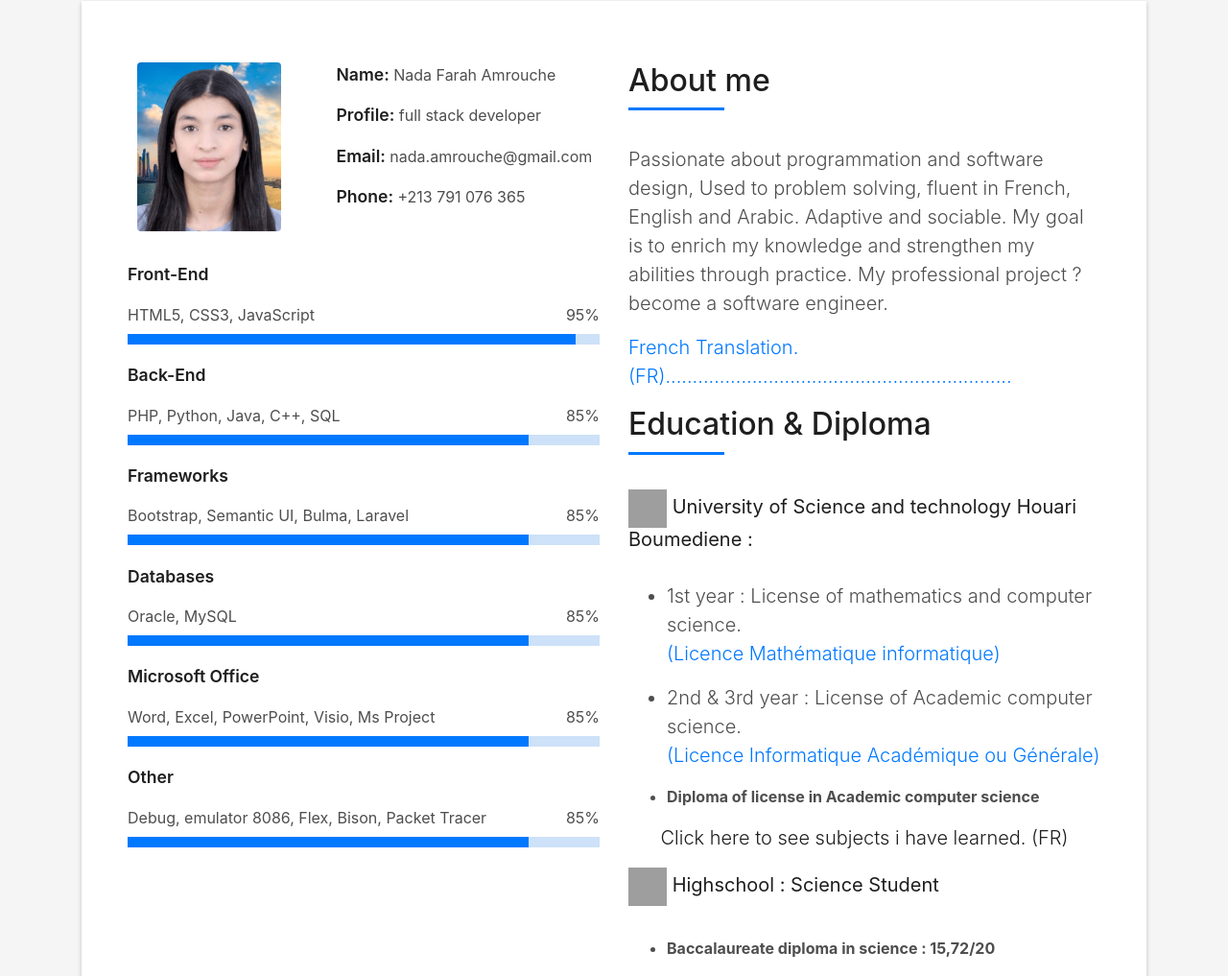
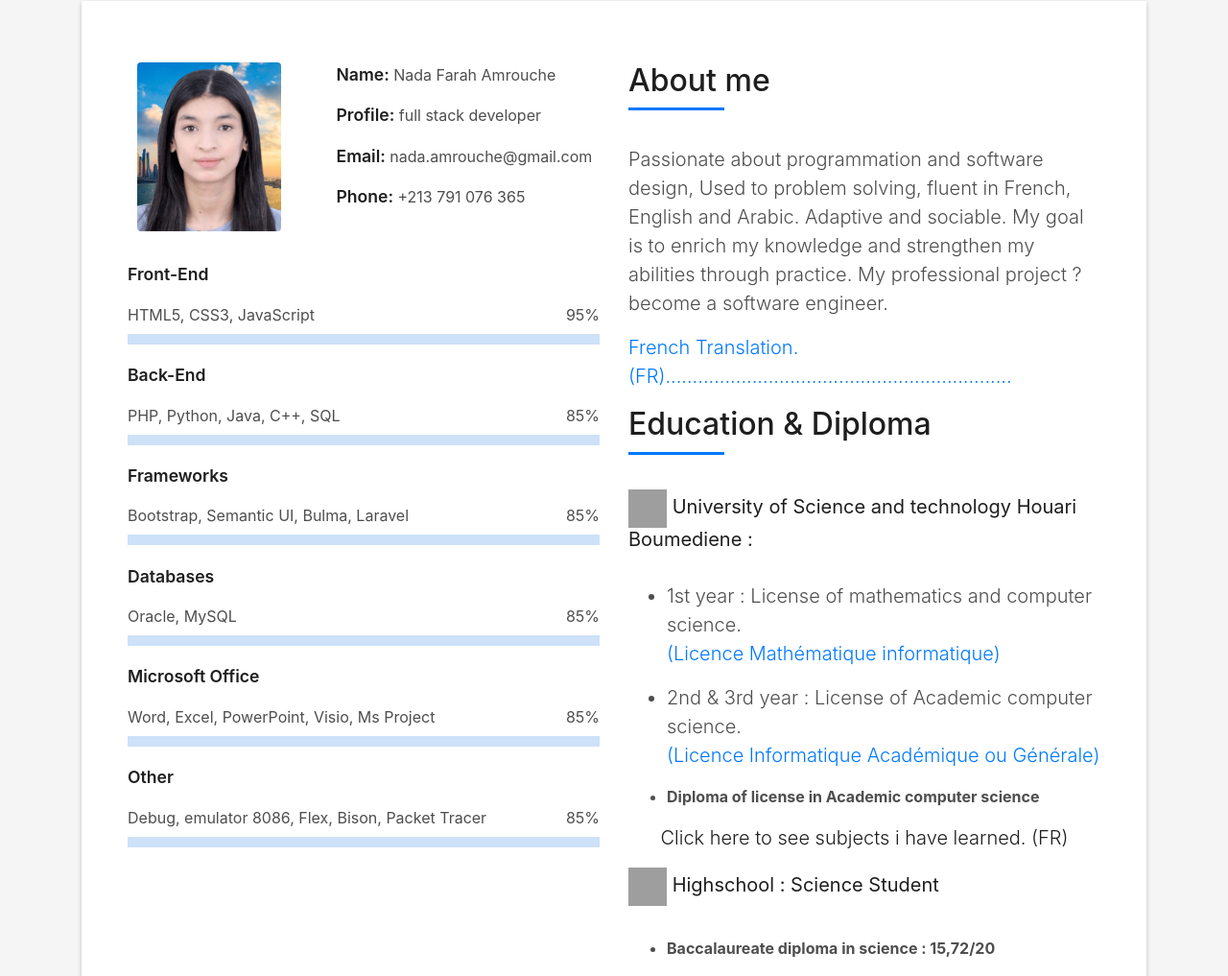
Before and after one commit to Nadellz/Portfolio, a plain HTML site: page docs/index.html in a window 1280 px wide. Shown: the part 863-1880 px from the top of the page at 96% size. Drawn offline with Linux system fonts and the light colour scheme; grey boxes are pictures that could not be loaded; files whose address does not match are found by name.

Commit message:
commit 4

```diff
--- a/docs/index.html
+++ b/docs/index.html
@@ -113,14 +113,14 @@
                   <span>HTML5, CSS3, JavaScript</span> <span class="pull-right">95%</span>
                   <div class="progress">
                     <div class="progress-bar" role="progressbar" style="width: 95%;" aria-valuenow="85" aria-valuemin="0"
-                      aria-valuemax="100"></div>
+                      aria-valuemax="100" hidden></div>
                   </div>
 
                   <p class="title-s">Back-End</p>
                   <span>PHP, Python, Java, C++, SQL</span> <span class="pull-right">85%</span>
                   <div class="progress">
                     <div class="progress-bar" role="progressbar" style="width: 85%" aria-valuenow="50" aria-valuemin="0"
-                      aria-valuemax="100"></div>
+                      aria-valuemax="100" hidden></div>
                   </div>
 
 
@@ -128,27 +128,27 @@
                   <span>Bootstrap, Semantic UI, Bulma, Laravel</span> <span class="pull-right">85%</span>
                   <div class="progress">
                     <div class="progress-bar" role="progressbar" style="width: 85%" aria-valuenow="90" aria-valuemin="0"
-                      aria-valuemax="100"></div>
+                      aria-valuemax="100" hidden></div>
                   </div>
 
                   <p class="title-s">Databases</p>
                   <span>Oracle, MySQL</span> <span class="pull-right">85%</span>
                   <div class="progress">
                     <div class="progress-bar" role="progressbar" style="width: 85%" aria-valuenow="90" aria-valuemin="0"
-                      aria-valuemax="100"></div>
+                      aria-valuemax="100" hidden></div>
                   </div>
                   <p class="title-s">Microsoft Office</p>
                   <span>Word, Excel, PowerPoint, Visio, Ms Project</span> <span class="pull-right">85%</span>
                   <div class="progress">
                     <div class="progress-bar" role="progressbar" style="width: 85%" aria-valuenow="90" aria-valuemin="0"
-                      aria-valuemax="100"></div>
+                      aria-valuemax="100" hidden></div>
                   </div>
 
                   <p class="title-s">Other</p>
                   <span>Debug, emulator 8086, Flex, Bison, Packet Tracer</span> <span class="pull-right">85%</span>
                   <div class="progress">
                     <div class="progress-bar" role="progressbar" style="width: 85%" aria-valuenow="90" aria-valuemin="0"
-                      aria-valuemax="100"></div>
+                      aria-valuemax="100" hidden></div>
                   </div>
 
                 </div>
@@ -683,7 +683,7 @@
               Portfolio
             </h3>
             <p class="subtitle-a">
-              Here is some of my works, beside studies, beside studies i take time to master languages and techniques when i'am free.
+              Here is some of my works, beside studies, I take time to master languages and techniques when I'am free.
             </p>
             <div class="line-mf"></div>
           </div>
```
